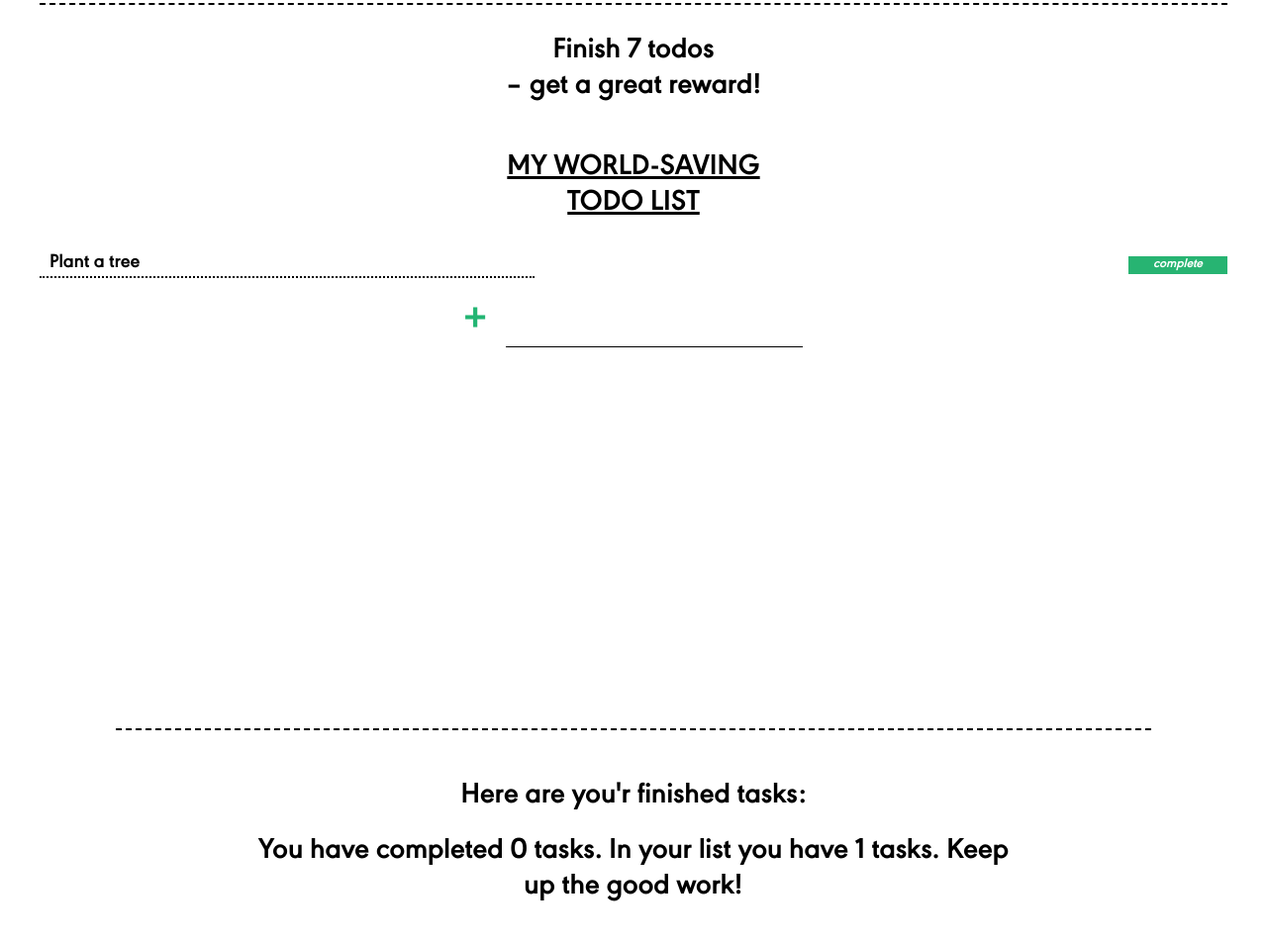
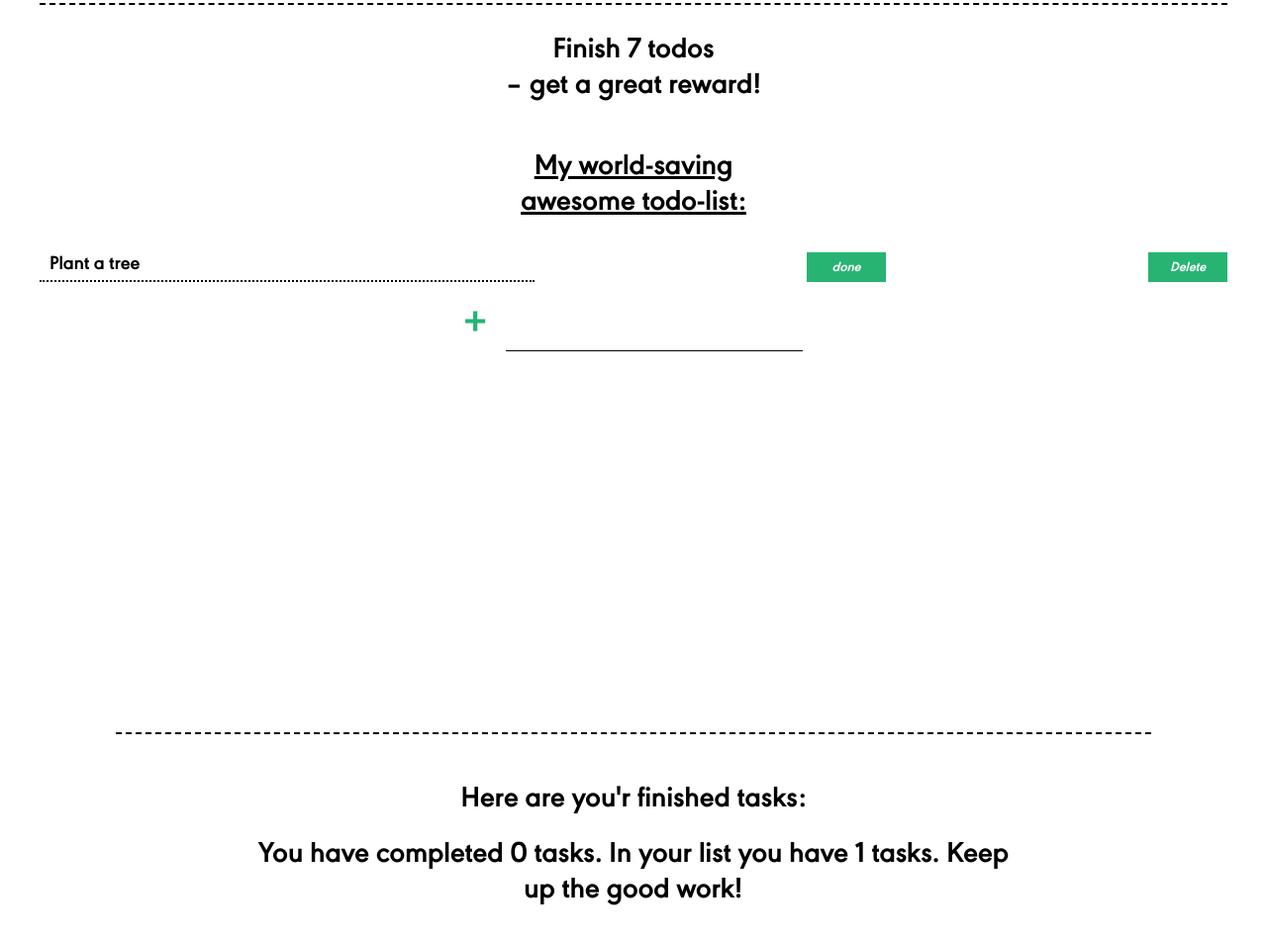
Before and after one commit to stuven1/habittracker, a React app in the folder code/: page / in a window 1280 px wide. Shown: the part 1417-2370 px from the top of the page at 99% size. Built offline with nearby package versions, Linux system fonts and the light colour scheme.

Commit message:
delete button in place but not working

```diff
--- a/code/src/components/app.js
+++ b/code/src/components/app.js
@@ -12,7 +12,7 @@ class App extends React.Component {
   state = {
     inputValue: "",
     todos: [
-      { value: "Plant a tree", done: false },
+      { value: "Plant a tree", done: false }
     ]
   }
 
@@ -39,6 +39,7 @@ class App extends React.Component {
 
   handleRemoveTask = taskValue => {
     const todos = this.state.todos
+    console.log(todos)
     todos.forEach((task, index) => {
       if (task.value == taskValue) {
         todos.splice(index, 1)
@@ -46,6 +47,7 @@ class App extends React.Component {
     })
     this.setState({ todos })
   }
+
 
   handleChange = event => {
     this.setState({ inputValue: event.target.value })
@@ -71,12 +73,14 @@ class App extends React.Component {
             handleRemoveTask={this.handleRemoveTask} />
         </div>
 
-        <div id="f2"></div>
+        <div id="f2" />
+
         <div className="app-form-list-form">
           <div>
             <List
               todos={this.state.todos}
-              handleClick={this.handleClick} />
+              handleClick={this.handleClick}
+              handleRemoveTask={this.handleRemoveTask} />
           </div>
 
           <div className="app-form">
--- a/code/src/components/list.js
+++ b/code/src/components/list.js
@@ -17,7 +17,7 @@ class List extends React.Component {
         <div>
           <div>
             <p className="underlined">
-              MY WORLD-SAVING <br /> TODO LIST
+              My world-saving <br /> awesome todo-list:
             </p>
           </div>
           <div>
@@ -27,9 +27,10 @@ class List extends React.Component {
                 key={index}
                 index={index}
                 handleClick={this.props.handleClick}
-                todo={todo} />
-            )
-          })}
+                todo={todo}
+                handleRemoveTask={this.props.handleRemoveTask} />
+              )
+            })}
           </div>
         </div>
       </div>
--- a/code/src/components/task.css
+++ b/code/src/components/task.css
@@ -28,18 +28,28 @@
   border-bottom: 2px dotted black;
 
 }
-
-.task-button {
-  display: flex;
-  flex-direction: column;
-  justify-content: center;
-  width: 100px;
-
-  }
-
-.task-button button {
+.delete-button {
+  text-align: center;
+  width: 80px;
+  border: 1px dashed black;
+  outline: none;
   background-color: #27b472;
   color: white;
   border-style: none;
   font-style: italic;
+  height: 30px;
+  font-size: 14px;
+  padding-top: 5px;
 }
+
+.task-button {
+  text-align: center;
+  width: 80px;
+  background-color: #27b472;
+  color: white;
+  border-style: none;
+  font-style: italic;
+  height: 30px;
+  font-size: 14px;
+  padding-top: 5px;
+  }
--- a/code/src/components/task.js
+++ b/code/src/components/task.js
@@ -2,6 +2,11 @@ import React from "react"
 import "./task.css"
 
 class Task extends React.Component {
+
+  handleClick = () => {
+    console.log('this.props.handleRemoveTask', this.props.handleRemoveTask)
+    this.props.handleRemoveTask(this.props.index)
+  }
 
   render() {
     return (
@@ -13,9 +18,15 @@ class Task extends React.Component {
             </span>
           </div>
 
-          <div className="task-button">
-            <button onClick={() => this.props.handleClick(this.props.index)}>
-              {this.props.todo.done ? "undo" : "complete"}
+          <div>
+            <button className="task-button" onClick={() => this.props.handleClick(this.props.index)}>
+              {this.props.todo.done ? "todo" : "done"}
+            </button>
+          </div>
+
+          <div>
+            <button className="delete-button" onClick={this.handleClick}>
+              Delete
             </button>
           </div>
 
```
